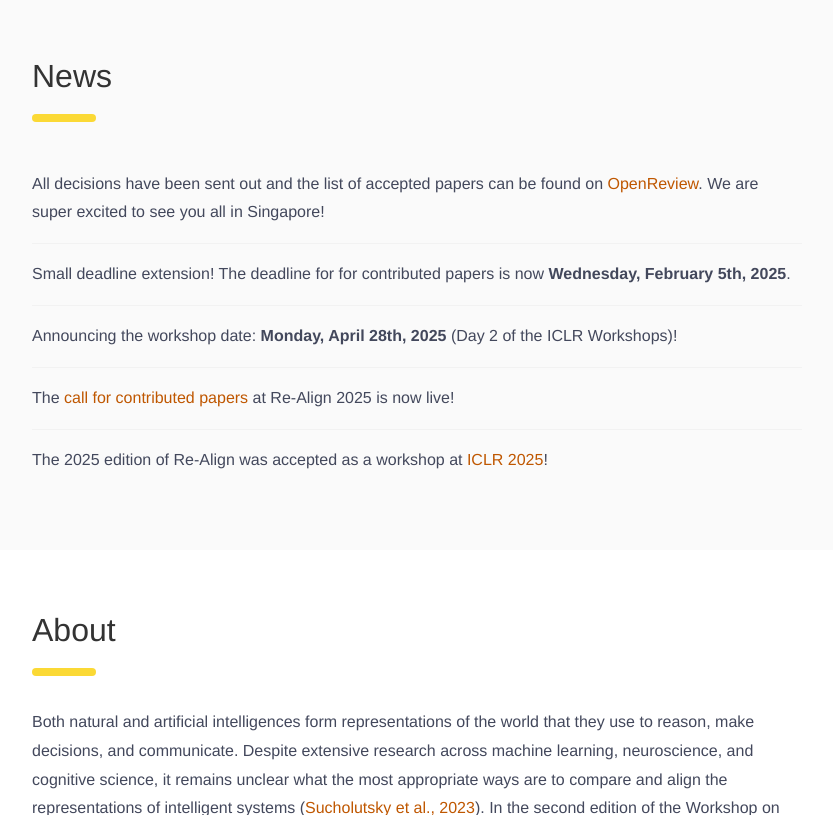
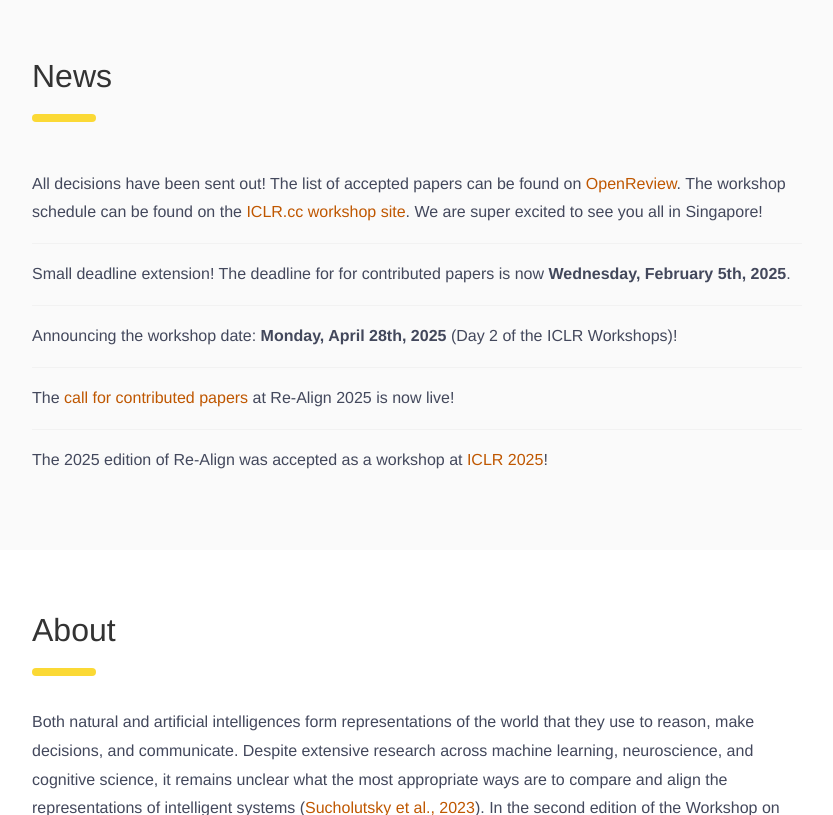
Before and after one commit to representational-alignment/representational-alignment.github.io, a Jekyll site: the page built from 2025/index.md, in a window 1280 px wide and 900 px high, scrolled down 679 px, cut to the strip 85-900 px from the top of the window. Shown: the whole strip, without its empty margins (223-1056 px from the left). Built offline with Jekyll 4.4.1, drawn with Linux system fonts in a browser that asks for light colours.

Commit message:
add pointer to schedule

```diff
--- a/2025/index.md
+++ b/2025/index.md
@@ -87,7 +87,7 @@
     image: sid.jpg
 
 news:
-  - content: All decisions have been sent out and the list of accepted papers can be found on <a href="https://openreview.net/group?id=ICLR.cc/2025/Workshop/Re-Align">OpenReview</a>. We are super excited to see you all in Singapore!
+  - content: All decisions have been sent out! The list of accepted papers can be found on <a href="https://openreview.net/group?id=ICLR.cc/2025/Workshop/Re-Align">OpenReview</a>. The workshop schedule can be found on the <a href="https://iclr.cc/virtual/2025/workshop/23963">ICLR.cc workshop site</a>. We are super excited to see you all in Singapore!
   - content: Small deadline extension! The deadline for for contributed papers is now <b>Wednesday, February 5th, 2025</b>.
   - content: "Announcing the workshop date: <b>Monday, April 28th, 2025</b> (Day 2 of the ICLR Workshops)!"
   - content: The <a class="scroll-link" href="#cfp">call for contributed papers</a> at Re-Align 2025 is now live!
```
